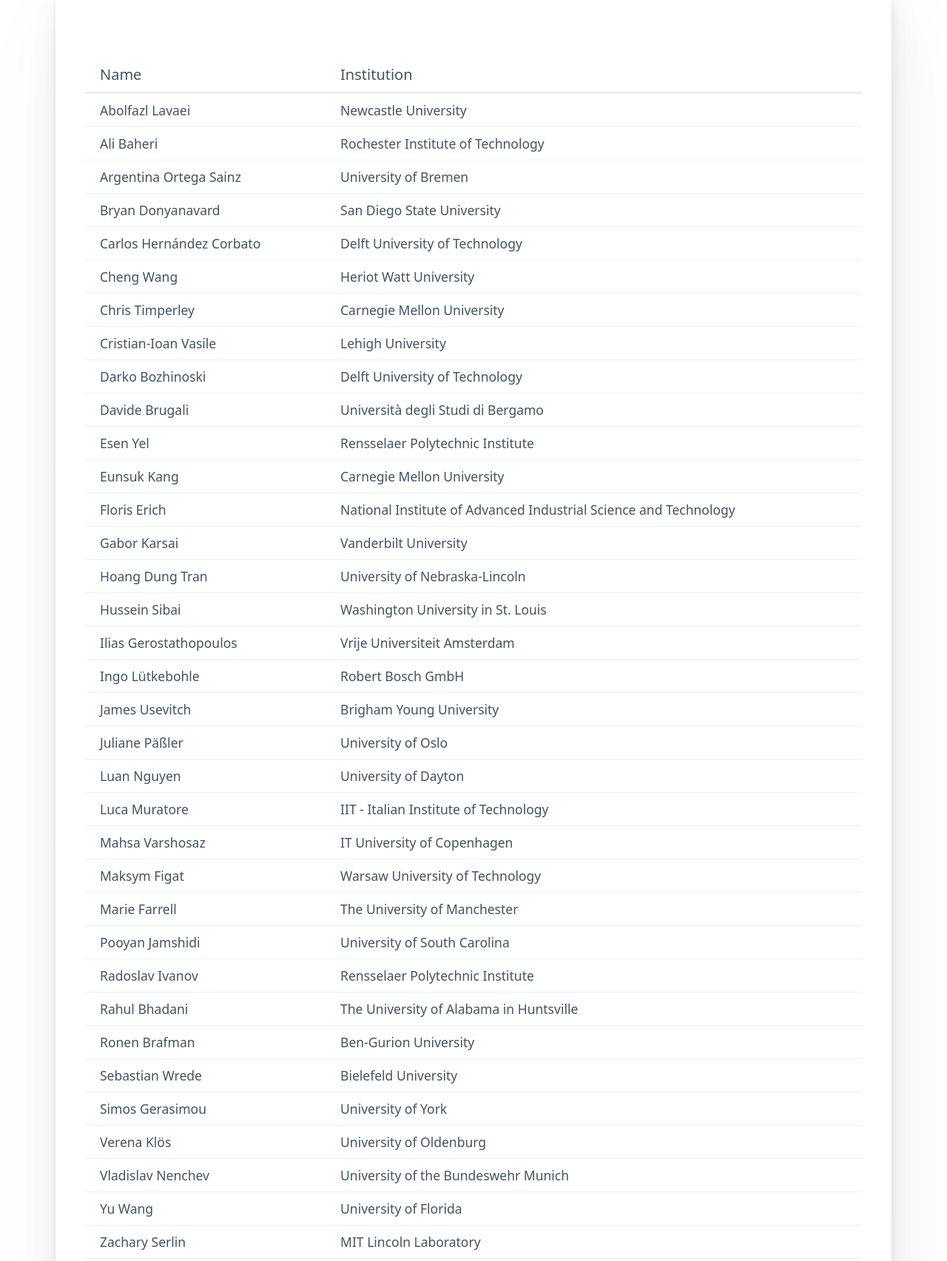
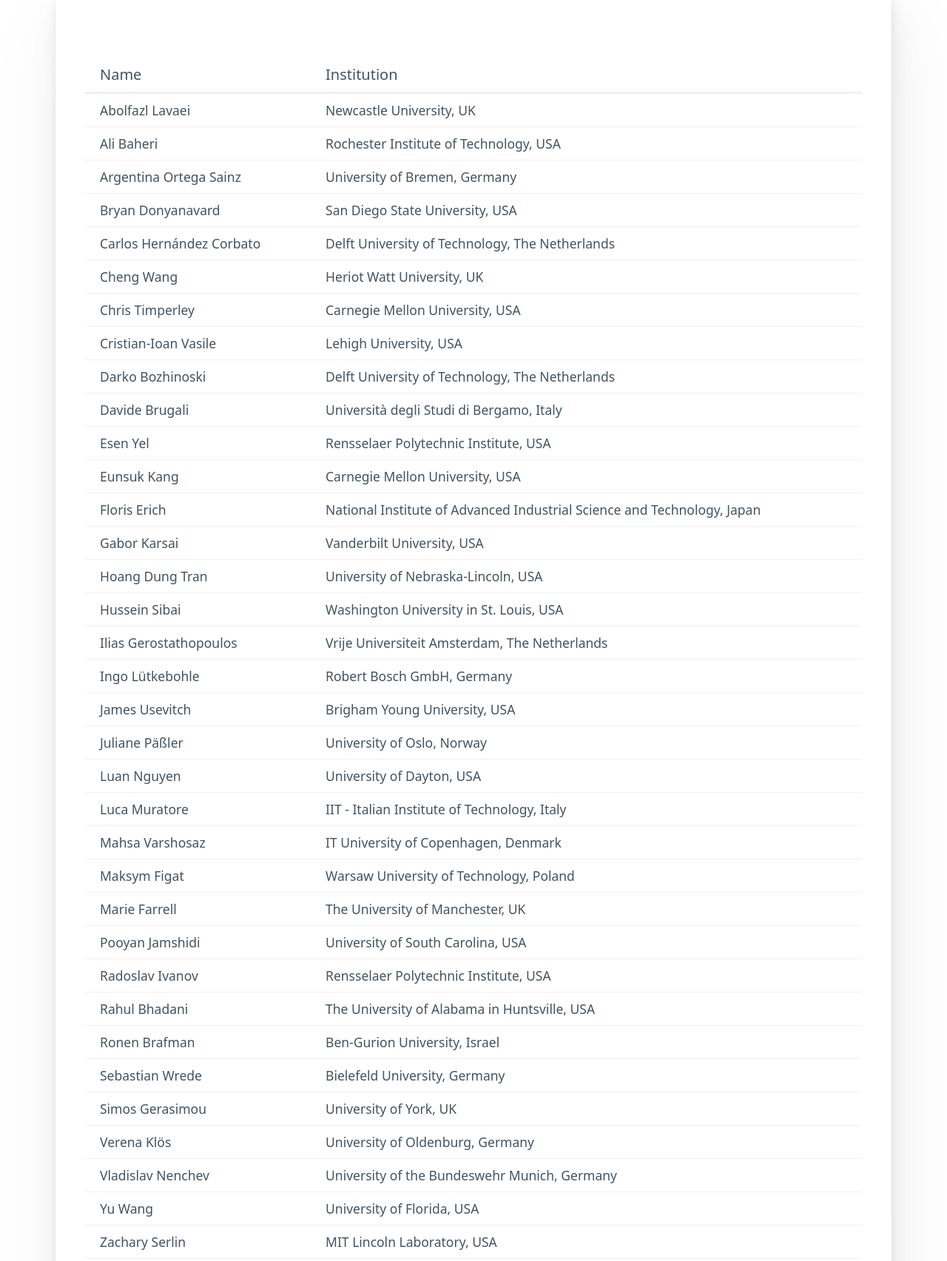
Before and after one commit to ERAS-Robotics/eras-robotics.github.io, a plain HTML site: page 2025/ProgramCommittee.html in a window 1280 px wide. Shown: the part 893-2598 px from the top of the page at 74% size. Drawn offline with nearby package versions, Linux system fonts and the light colour scheme.

Commit message:
Added countries to the PC list

```diff
--- a/2025/ProgramCommittee.html
+++ b/2025/ProgramCommittee.html
@@ -70,143 +70,143 @@
     <tbody>
         <tr>
             <td>Abolfazl Lavaei</td>
-            <td>Newcastle University</td>
+            <td>Newcastle University, UK</td>
         </tr>
         <tr>
             <td>Ali Baheri</td>
-            <td>Rochester Institute of Technology</td>
+            <td>Rochester Institute of Technology, USA</td>
         </tr>
         <tr>
             <td>Argentina Ortega Sainz</td>
-            <td>University of Bremen</td>
+            <td>University of Bremen, Germany</td>
         </tr>
         <tr>
             <td>Bryan Donyanavard</td>
-            <td>San Diego State University</td>
+            <td>San Diego State University, USA</td>
         </tr>
         <tr>
             <td>Carlos Hernández Corbato</td>
-            <td>Delft University of Technology</td>
+            <td>Delft University of Technology, The Netherlands</td>
         </tr>
         <tr>
             <td>Cheng Wang</td>
-            <td>Heriot Watt University</td>
+            <td>Heriot Watt University, UK</td>
         </tr>
         <tr>
             <td>Chris Timperley</td>
-            <td>Carnegie Mellon University</td>
+            <td>Carnegie Mellon University, USA</td>
         </tr>
         <tr>
             <td>Cristian-Ioan Vasile</td>
-            <td>Lehigh University</td>
+            <td>Lehigh University, USA</td>
         </tr>
         <tr>
             <td>Darko Bozhinoski</td>
-            <td>Delft University of Technology</td>
+            <td>Delft University of Technology, The Netherlands</td>
         </tr>
         <tr>
             <td>Davide Brugali</td>
-            <td>Università degli Studi di Bergamo</td>
+            <td>Università degli Studi di Bergamo, Italy</td>
         </tr>
         <tr>
             <td>Esen Yel</td>
-            <td>Rensselaer Polytechnic Institute</td>
+            <td>Rensselaer Polytechnic Institute, USA</td>
         </tr>
         <tr>
             <td>Eunsuk Kang</td>
-            <td>Carnegie Mellon University</td>
+            <td>Carnegie Mellon University, USA</td>
         </tr>
         <tr>
             <td>Floris Erich</td>
-            <td>National Institute of Advanced Industrial Science and Technology</td>
+            <td>National Institute of Advanced Industrial Science and Technology, Japan</td>
         </tr>
         <tr>
             <td>Gabor Karsai</td>
-            <td>Vanderbilt University</td>
+            <td>Vanderbilt University, USA</td>
         </tr>
         <tr>
             <td>Hoang Dung Tran</td>
-            <td>University of Nebraska-Lincoln</td>
+            <td>University of Nebraska-Lincoln, USA</td>
         </tr>
         <tr>
             <td>Hussein Sibai</td>
-            <td>Washington University in St. Louis</td>
+            <td>Washington University in St. Louis, USA</td>
         </tr>
         <tr>
             <td>Ilias Gerostathopoulos</td>
-            <td>Vrije Universiteit Amsterdam</td>
+            <td>Vrije Universiteit Amsterdam, The Netherlands</td>
         </tr>
         <tr>
             <td>Ingo Lütkebohle</td>
-            <td>Robert Bosch GmbH</td>
+            <td>Robert Bosch GmbH, Germany</td>
         </tr>
         <tr>
             <td>James Usevitch</td>
-            <td>Brigham Young University</td>
+            <td>Brigham Young University, USA</td>
         </tr>
         <tr>
             <td>Juliane Päßler</td>
-            <td>University of Oslo</td>
+            <td>University of Oslo, Norway</td>
         </tr>
         <tr>
             <td>Luan Nguyen</td>
-            <td>University of Dayton</td>
+            <td>University of Dayton, USA</td>
         </tr>
         <tr>
             <td>Luca Muratore</td>
-            <td>IIT - Italian Institute of Technology</td>
+            <td>IIT - Italian Institute of Technology, Italy</td>
         </tr>
         <tr>
             <td>Mahsa Varshosaz</td>
-            <td>IT University of Copenhagen</td>
+            <td>IT University of Copenhagen, Denmark</td>
         </tr>
         <tr>
             <td>Maksym Figat</td>
-            <td>Warsaw University of Technology</td>
+            <td>Warsaw University of Technology, Poland</td>
         </tr>
         <tr>
             <td>Marie Farrell</td>
-            <td>The University of Manchester</td>
+            <td>The University of Manchester, UK</td>
         </tr>
         <tr>
             <td>Pooyan Jamshidi</td>
-            <td>University of South Carolina</td>
+            <td>University of South Carolina, USA</td>
         </tr>
         <tr>
             <td>Radoslav Ivanov</td>
-            <td>Rensselaer Polytechnic Institute</td>
+            <td>Rensselaer Polytechnic Institute, USA</td>
         </tr>
         <tr>
             <td>Rahul Bhadani</td>
-            <td>The University of Alabama in Huntsville</td>
+            <td>The University of Alabama in Huntsville, USA</td>
         </tr>
         <tr>
             <td>Ronen Brafman</td>
-            <td>Ben-Gurion University</td>
+            <td>Ben-Gurion University, Israel</td>
         </tr>
         <tr>
             <td>Sebastian Wrede</td>
-            <td>Bielefeld University</td>
+            <td>Bielefeld University, Germany</td>
         </tr>
         <tr>
             <td>Simos Gerasimou</td>
-            <td>University of York</td>
+            <td>University of York, UK</td>
         </tr>
         <tr>
             <td>Verena Klös</td>
-            <td>University of Oldenburg</td>
+            <td>University of Oldenburg, Germany</td>
         </tr>
         <tr>
             <td>Vladislav Nenchev</td>
-            <td>University of the Bundeswehr Munich</td>
+            <td>University of the Bundeswehr Munich, Germany</td>
         </tr>
         <tr>
             <td>Yu Wang</td>
-            <td>University of Florida</td>
+            <td>University of Florida, USA</td>
         </tr>
         <tr>
             <td>Zachary Serlin</td>
-            <td>MIT Lincoln Laboratory</td>
+            <td>MIT Lincoln Laboratory, USA</td>
         </tr>
     </tbody>
 </table>
```
